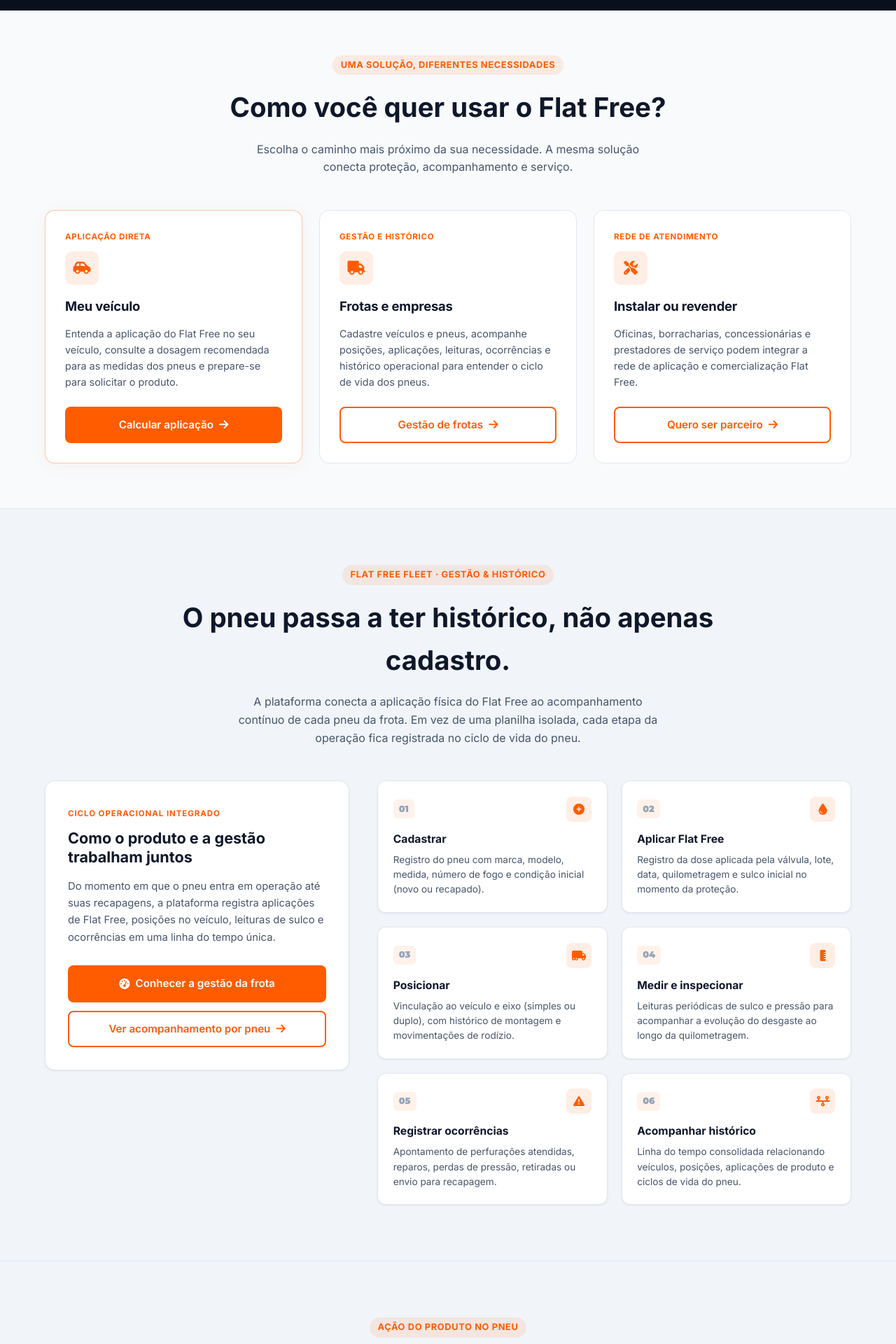
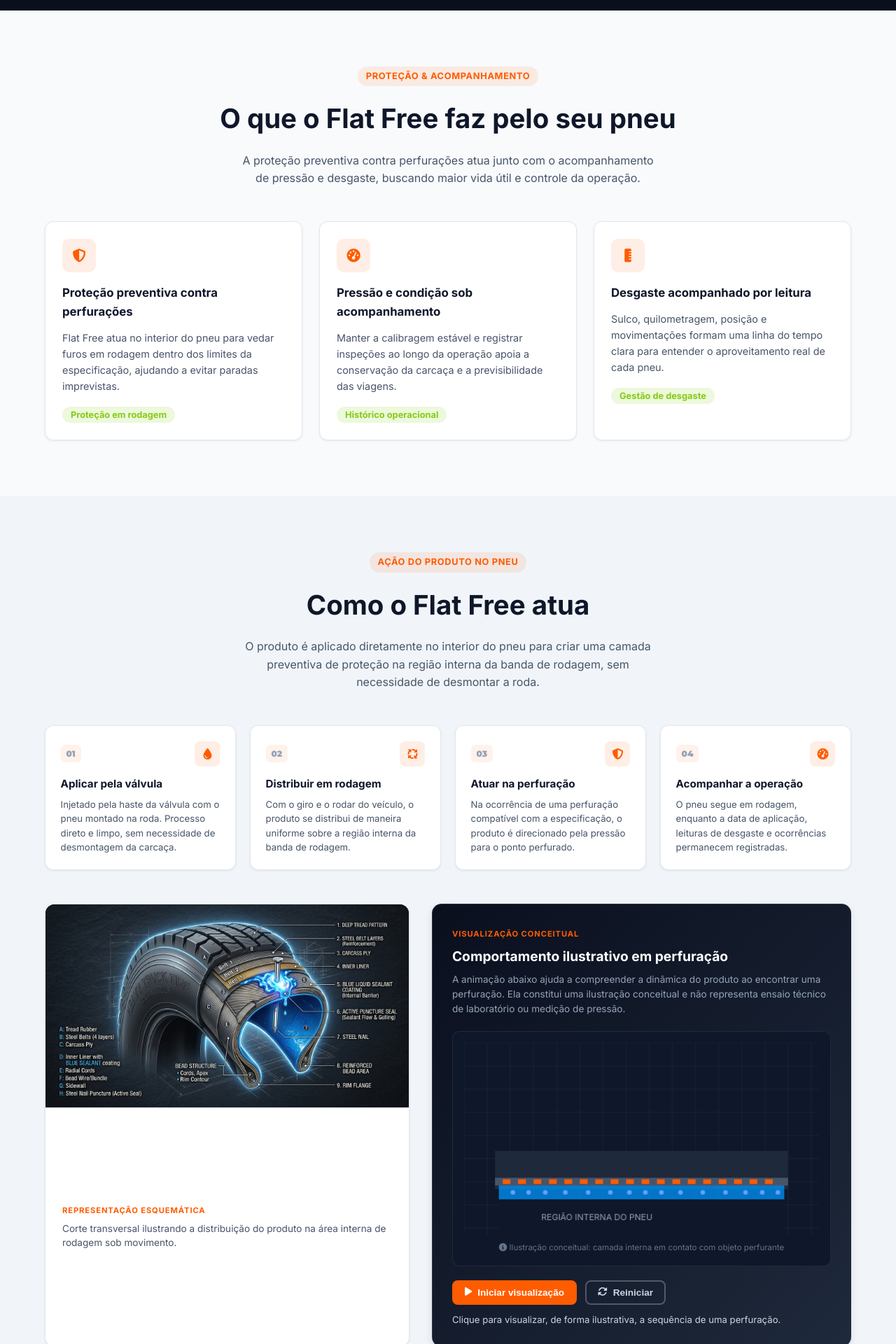
Before and after one commit to vicgouveia-cloud/flat-free-brasil, a Next.js app: page / in a window 1280 px wide. Shown: the part 800-2720 px from the top of the page at 70% size. Built offline with nearby package versions, Linux system fonts and the light colour scheme.

Commit message:
feat(home): reorganize information architecture and narrative flow

```diff
--- a/app/page.tsx
+++ b/app/page.tsx
@@ -165,13 +165,168 @@ export default function HomePage() {
           </div>
         </section>
 
-        {/* AUDIENCES */}
+        {/* CAPÍTULO 1 — FLAT FREE / PRODUTO */}
+
+        {/* BENEFÍCIOS */}
+        <section id="beneficios" className="section" aria-labelledby="home-beneficios-title">
+          <div className="container">
+            <div className="section-header">
+              <span className="section-tag">Proteção &amp; acompanhamento</span>
+              <h2 id="home-beneficios-title" className="section-title">O que o Flat Free faz pelo seu pneu</h2>
+              <p className="section-description">A proteção preventiva contra perfurações atua junto com o acompanhamento de pressão e desgaste, buscando maior vida útil e controle da operação.</p>
+            </div>
+            <div className="grid-3">
+              {[
+                { icon: 'fa-shield-halved', title: 'Proteção preventiva contra perfurações', desc: 'Flat Free atua no interior do pneu para vedar furos em rodagem dentro dos limites da especificação, ajudando a evitar paradas imprevistas.', tag: 'Proteção em rodagem' },
+                { icon: 'fa-gauge-high', title: 'Pressão e condição sob acompanhamento', desc: 'Manter a calibragem estável e registrar inspeções ao longo da operação apoia a conservação da carcaça e a previsibilidade das viagens.', tag: 'Histórico operacional' },
+                { icon: 'fa-ruler-vertical', title: 'Desgaste acompanhado por leitura', desc: 'Sulco, quilometragem, posição e movimentações formam uma linha do tempo clara para entender o aproveitamento real de cada pneu.', tag: 'Gestão de desgaste' },
+              ].map(card => (
+                <div key={card.title} className="card" style={{ transition: 'transform 0.2s', cursor: 'default' }}>
+                  <div style={{ width: '3rem', height: '3rem', background: 'rgba(255,92,0,0.1)', borderRadius: '10px', display: 'flex', alignItems: 'center', justifyContent: 'center', marginBottom: '1rem' }}>
+                    <i className={`fas ${card.icon}`} style={{ fontSize: '1.2rem', color: 'var(--color-safety-orange)' }} />
+                  </div>
+                  <h3 style={{ fontWeight: 700, marginBottom: '0.75rem', fontSize: '1.05rem' }}>{card.title}</h3>
+                  <p style={{ color: 'var(--text-secondary)', fontSize: '0.9rem', marginBottom: '1rem', lineHeight: 1.6 }}>{card.desc}</p>
+                  <span style={{ background: 'rgba(132,204,22,0.15)', color: 'var(--color-industrial-lime)', padding: '0.25rem 0.75rem', borderRadius: '50px', fontSize: '0.8rem', fontWeight: 700 }}>{card.tag}</span>
+                </div>
+              ))}
+            </div>
+          </div>
+        </section>
+
+        {/* TECNOLOGIA / COMO O PRODUTO ATUA */}
+        <section id="tecnologia" className="section home-tech-section" aria-labelledby="home-tech-title">
+          <div className="container">
+            <div className="section-header">
+              <span className="section-tag">Ação do produto no pneu</span>
+              <h2 id="home-tech-title" className="section-title">Como o Flat Free atua</h2>
+              <p className="section-description">
+                O produto é aplicado diretamente no interior do pneu para criar uma camada preventiva de proteção na região interna da banda de rodagem, sem necessidade de desmontar a roda.
+              </p>
+            </div>
+
+            {/* 4-step sequence: Aplicar -> Distribuir -> Atuar na perfuração -> Acompanhar */}
+            <div className="home-tech-steps-grid">
+              {[
+                {
+                  step: '01',
+                  icon: 'fa-droplet',
+                  title: 'Aplicar pela válvula',
+                  desc: 'Injetado pela haste da válvula com o pneu montado na roda. Processo direto e limpo, sem necessidade de desmontagem da carcaça.',
+                },
+                {
+                  step: '02',
+                  icon: 'fa-arrows-spin',
+                  title: 'Distribuir em rodagem',
+                  desc: 'Com o giro e o rodar do veículo, o produto se distribui de maneira uniforme sobre a região interna da banda de rodagem.',
+                },
+                {
+                  step: '03',
+                  icon: 'fa-shield-halved',
+                  title: 'Atuar na perfuração',
+                  desc: 'Na ocorrência de uma perfuração compatível com a especificação, o produto é direcionado pela pressão para o ponto perfurado.',
+                },
+                {
+                  step: '04',
+                  icon: 'fa-gauge-high',
+                  title: 'Acompanhar a operação',
+                  desc: 'O pneu segue em rodagem, enquanto a data de aplicação, leituras de desgaste e ocorrências permanecem registradas.',
+                },
+              ].map(item => (
+                <div key={item.step} className="home-tech-step-card">
+                  <div className="home-tech-step-top">
+                    <span className="home-tech-step-num">{item.step}</span>
+                    <div className="home-tech-step-icon">
+                      <i className={`fas ${item.icon}`} aria-hidden="true" />
+                    </div>
+                  </div>
+                  <h4>{item.title}</h4>
+                  <p>{item.desc}</p>
+                </div>
+              ))}
+            </div>
+
+            {/* Cutaway diagram & explanatory visualization */}
+            <div className="home-tech-visual-container">
+              <div className="home-tech-diagram-card">
+                <div className="home-tech-diagram-media">
+                  <Image
+                    src="/images/tire_diagram_3d.jpg"
+                    alt="Diagrama ilustrativo do corte transversal do pneu com camada interna protegida por Flat Free"
+                    width={1000}
+                    height={600}
+                    sizes="(max-width: 900px) calc(100vw - 48px), 50vw"
+                    style={{ width: '100%', height: 'auto', display: 'block' }}
+                  />
+                </div>
+                <div className="home-tech-diagram-caption">
+                  <span className="home-tech-caption-badge">Representação esquemática</span>
+                  <p>Corte transversal ilustrando a distribuição do produto na área interna de rodagem sob movimento.</p>
+                </div>
+              </div>
+
+              <div className="home-tech-visualizer-card">
+                <div className="home-tech-visualizer-header">
+                  <span className="home-tech-caption-badge">Visualização conceitual</span>
+                  <h3>Comportamento ilustrativo em perfuração</h3>
+                  <p>
+                    A animação abaixo ajuda a compreender a dinâmica do produto ao encontrar uma perfuração. Ela constitui uma ilustração conceitual e não representa ensaio técnico de laboratório ou medição de pressão.
+                  </p>
+                </div>
+
+                <div className="home-tech-canvas-frame">
+                  <canvas ref={canvasRef} width={460} height={250} className="home-tech-canvas" />
+                  <p className="home-tech-canvas-caption">
+                    <i className="fas fa-info-circle" aria-hidden="true" /> Ilustração conceitual: camada interna em contato com objeto perfurante
+                  </p>
+                </div>
+
+                <div className="home-tech-visualizer-controls">
+                  <div className="home-tech-ctrl-buttons">
+                    <button className="btn btn-primary btn-sm" onClick={startSim}>
+                      <i className="fas fa-play" aria-hidden="true" /> Iniciar visualização
+                    </button>
+                    <button className="btn btn-outline btn-sm" onClick={resetSim} style={{ color: '#cbd5e1', borderColor: 'rgba(255,255,255,0.25)' }}>
+                      <i className="fas fa-rotate" aria-hidden="true" /> Reiniciar
+                    </button>
+                  </div>
+                  <p className="home-tech-status-text">{simStatus}</p>
+                </div>
+              </div>
+            </div>
+          </div>
+        </section>
+
+        {/* DOSAGEM E AQUISIÇÃO */}
+        <section id="calculadora" className="section" style={{ background: 'var(--bg-surface)' }} aria-labelledby="home-calc-title">
+          <div className="container">
+            <div className="home-tech-journey-cta" style={{ margin: 0 }}>
+              <div className="home-tech-cta-copy">
+                <span className="section-tag" style={{ marginBottom: '0.5rem', display: 'inline-block' }}>Aplicação Flat Free</span>
+                <h3 id="home-calc-title" style={{ fontSize: '1.35rem', fontWeight: 800, margin: '0.25rem 0 0.5rem', color: 'var(--text-primary)' }}>Comece pela medida do pneu</h3>
+                <p>Consulte a dosagem recomendada pela medida ou transfira os itens calculados diretamente para solicitar atendimento com nossa equipe.</p>
+              </div>
+              <div className="home-tech-cta-actions">
+                <Link href="/calculadora" className="btn btn-secondary btn-lg">
+                  <i className="fas fa-calculator" aria-hidden="true" /> Calcular aplicação
+                </Link>
+                <Link href="/solicitar" className="btn btn-primary btn-lg">
+                  Quero Flat Free <i className="fas fa-arrow-right" aria-hidden="true" />
+                </Link>
+              </div>
+            </div>
+          </div>
+        </section>
+
+        {/* CAPÍTULO 2 — CONHEÇA SEUS PNEUS / GESTÃO */}
+
+        {/* JORNADAS / ESCOLHA DE CAMINHO */}
         <section className="section home-audiences-section" aria-labelledby="home-audiences-title">
           <div className="container">
             <div className="section-header">
-              <span className="section-tag">Uma solução, diferentes necessidades</span>
+              <span className="section-tag">Caminhos de atendimento</span>
               <h2 id="home-audiences-title" className="section-title">Como você quer usar o Flat Free?</h2>
-              <p className="section-description">Escolha o caminho mais próximo da sua necessidade. A mesma solução conecta proteção, acompanhamento e serviço.</p>
+              <p className="section-description">Seja para um veículo individual, operação de frota ou parceria comercial, escolha o caminho adequado à sua rotina.</p>
             </div>
             <div className="home-audiences-grid">
               {[
@@ -182,7 +337,7 @@ export default function HomePage() {
                   desc: 'Entenda a aplicação do Flat Free no seu veículo, consulte a dosagem recomendada para as medidas dos pneus e prepare-se para solicitar o produto.',
                   href: '/calculadora',
                   cta: 'Calcular aplicação',
-                  isPrimary: true,
+                  isPrimary: false,
                 },
                 {
                   badge: 'Gestão e histórico',
@@ -191,7 +346,7 @@ export default function HomePage() {
                   desc: 'Cadastre veículos e pneus, acompanhe posições, aplicações, leituras, ocorrências e histórico operacional para entender o ciclo de vida dos pneus.',
                   href: '/app',
                   cta: 'Gestão de frotas',
-                  isPrimary: false,
+                  isPrimary: true,
                 },
                 {
                   badge: 'Rede de atendimento',
@@ -303,171 +458,10 @@ export default function HomePage() {
           </div>
         </section>
 
-        {/* TECHNOLOGY / PRODUCT ACTION */}
-        <section id="tecnologia" className="section home-tech-section" aria-labelledby="home-tech-title">
-          <div className="container">
-            <div className="section-header">
-              <span className="section-tag">Ação do produto no pneu</span>
-              <h2 id="home-tech-title" className="section-title">Como o Flat Free atua</h2>
-              <p className="section-description">
-                O produto é aplicado diretamente no interior do pneu para criar uma camada preventiva de proteção na região interna da banda de rodagem, sem necessidade de desmontar a roda.
-              </p>
-            </div>
-
-            {/* 4-step sequence: Aplicar -> Distribuir -> Atuar na perfuração -> Acompanhar */}
-            <div className="home-tech-steps-grid">
-              {[
-                {
-                  step: '01',
-                  icon: 'fa-droplet',
-                  title: 'Aplicar pela válvula',
-                  desc: 'Injetado pela haste da válvula com o pneu montado na roda. Processo direto e limpo, sem necessidade de desmontagem da carcaça.',
-                },
-                {
-                  step: '02',
-                  icon: 'fa-arrows-spin',
-                  title: 'Distribuir em rodagem',
-                  desc: 'Com o giro e o rodar do veículo, o produto se distribui de maneira uniforme sobre a região interna da banda de rodagem.',
-                },
-                {
-                  step: '03',
-                  icon: 'fa-shield-halved',
-                  title: 'Atuar na perfuração',
-                  desc: 'Na ocorrência de uma perfuração compatível com a especificação, o produto é direcionado pela pressão para o ponto perfurado.',
-                },
-                {
-                  step: '04',
-                  icon: 'fa-gauge-high',
-                  title: 'Acompanhar a operação',
-                  desc: 'O pneu segue em rodagem, enquanto a data de aplicação, leituras de desgaste e ocorrências permanecem registradas.',
-                },
-              ].map(item => (
-                <div key={item.step} className="home-tech-step-card">
-                  <div className="home-tech-step-top">
-                    <span className="home-tech-step-num">{item.step}</span>
-                    <div className="home-tech-step-icon">
-                      <i className={`fas ${item.icon}`} aria-hidden="true" />
-                    </div>
-                  </div>
-                  <h4>{item.title}</h4>
-                  <p>{item.desc}</p>
-                </div>
-              ))}
-            </div>
-
-            {/* Cutaway diagram & explanatory visualization */}
-            <div className="home-tech-visual-container">
-              <div className="home-tech-diagram-card">
-                <div className="home-tech-diagram-media">
-                  <Image
-                    src="/images/tire_diagram_3d.jpg"
-                    alt="Diagrama ilustrativo do corte transversal do pneu com camada interna protegida por Flat Free"
-                    width={1000}
-                    height={600}
-                    sizes="(max-width: 900px) calc(100vw - 48px), 50vw"
-                    style={{ width: '100%', height: 'auto', display: 'block' }}
-                  />
-                </div>
-                <div className="home-tech-diagram-caption">
-                  <span className="home-tech-caption-badge">Representação esquemática</span>
-                  <p>Corte transversal ilustrando a distribuição do produto na área interna de rodagem sob movimento.</p>
-                </div>
-              </div>
-
-              <div className="home-tech-visualizer-card">
-                <div className="home-tech-visualizer-header">
-                  <span className="home-tech-caption-badge">Visualização conceitual</span>
-                  <h3>Comportamento ilustrativo em perfuração</h3>
-                  <p>
-                    A animação abaixo ajuda a compreender a dinâmica do produto ao encontrar uma perfuração. Ela constitui uma ilustração conceitual e não representa ensaio técnico de laboratório ou medição de pressão.
-                  </p>
-                </div>
-
-                <div className="home-tech-canvas-frame">
-                  <canvas ref={canvasRef} width={460} height={250} className="home-tech-canvas" />
-                  <p className="home-tech-canvas-caption">
-                    <i className="fas fa-info-circle" aria-hidden="true" /> Ilustração conceitual: camada interna em contato com objeto perfurante
-                  </p>
-                </div>
-
-                <div className="home-tech-visualizer-controls">
-                  <div className="home-tech-ctrl-buttons">
-                    <button className="btn btn-primary btn-sm" onClick={startSim}>
-                      <i className="fas fa-play" aria-hidden="true" /> Iniciar visualização
-                    </button>
-                    <button className="btn btn-outline btn-sm" onClick={resetSim} style={{ color: '#cbd5e1', borderColor: 'rgba(255,255,255,0.25)' }}>
-                      <i className="fas fa-rotate" aria-hidden="true" /> Reiniciar
-                    </button>
-                  </div>
-                  <p className="home-tech-status-text">{simStatus}</p>
-                </div>
-              </div>
-            </div>
-
-            {/* Natural journey continuation */}
-            <div className="home-tech-journey-cta">
-              <div className="home-tech-cta-copy">
-                <h4>Quer saber a dosagem para seus pneus?</h4>
-                <p>Consulte a dosagem recomendada pela medida ou envie seus dados para solicitar atendimento.</p>
-              </div>
-              <div className="home-tech-cta-actions">
-                <Link href="/calculadora" className="btn btn-secondary">
-                  <i className="fas fa-calculator" aria-hidden="true" /> Calcular aplicação
-                </Link>
-                <Link href="/solicitar" className="btn btn-primary">
-                  Quero Flat Free <i className="fas fa-arrow-right" aria-hidden="true" />
-                </Link>
-              </div>
-            </div>
-          </div>
-        </section>
-
-        {/* BENEFITS */}
-        <section id="beneficios" className="section">
-          <div className="container">
-            <div className="section-header">
-              <span className="section-tag">Proteção &amp; acompanhamento</span>
-              <h2 className="section-title">Produto e gestão trabalhando juntos</h2>
-              <p className="section-description">A proteção contra perfurações se soma ao acompanhamento de pressão, desgaste, posição e histórico do pneu ao longo da operação.</p>
-            </div>
-            <div className="grid-3">
-              {[
-                { icon: 'fa-gauge-high', title: 'Pressão e condição sob acompanhamento', desc: 'Registre leituras ao longo da operação e mantenha o histórico do pneu disponível para apoiar inspeções e decisões de manutenção.', tag: 'Histórico operacional' },
-                { icon: 'fa-ruler-vertical', title: 'Desgaste acompanhado por leitura', desc: 'Sulco, quilometragem, posição e movimentações formam uma linha do tempo que ajuda a entender como cada pneu está sendo utilizado.', tag: 'Gestão de desgaste' },
-                { icon: 'fa-shield-halved', title: 'Proteção contra perfurações', desc: 'Flat Free atua como proteção preventiva contra perfurações compatíveis com sua especificação, enquanto a plataforma registra a aplicação e acompanha o pneu tratado.', tag: 'Produto + plataforma' },
-              ].map(card => (
-                <div key={card.title} className="card" style={{ transition: 'transform 0.2s', cursor: 'default' }}>
-                  <div style={{ width: '3rem', height: '3rem', background: 'rgba(255,92,0,0.1)', borderRadius: '10px', display: 'flex', alignItems: 'center', justifyContent: 'center', marginBottom: '1rem' }}>
-                    <i className={`fas ${card.icon}`} style={{ fontSize: '1.2rem', color: 'var(--color-safety-orange)' }} />
-                  </div>
-                  <h3 style={{ fontWeight: 700, marginBottom: '0.75rem', fontSize: '1.05rem' }}>{card.title}</h3>
-                  <p style={{ color: 'var(--text-secondary)', fontSize: '0.9rem', marginBottom: '1rem', lineHeight: 1.6 }}>{card.desc}</p>
-                  <span style={{ background: 'rgba(132,204,22,0.15)', color: 'var(--color-industrial-lime)', padding: '0.25rem 0.75rem', borderRadius: '50px', fontSize: '0.8rem', fontWeight: 700 }}>{card.tag}</span>
-                </div>
-              ))}
-            </div>
-          </div>
-        </section>
-
-        {/* APPLICATION CTA */}
-        <section id="calculadora" className="section" style={{ background: 'var(--bg-surface-elevated)' }}>
-          <div className="container">
-            <div className="section-header">
-              <span className="section-tag">Aplicação Flat Free</span>
-              <h2 className="section-title">Comece pela medida do pneu</h2>
-              <p className="section-description">Use a calculadora de dosagem para consultar a quantidade de referência por pneu. Depois, você pode levar os itens calculados diretamente para a solicitação de atendimento.</p>
-            </div>
-            <div className="card" style={{ maxWidth: '760px', margin: '0 auto', textAlign: 'center' }}>
-              <div style={{ display: 'flex', justifyContent: 'center', gap: '1rem', flexWrap: 'wrap' }}>
-                <Link href="/calculadora" className="btn btn-primary btn-lg"><i className="fas fa-calculator" /> Calcular dosagem</Link>
-                <Link href="/solicitar" className="btn btn-outline btn-lg"><i className="fas fa-paper-plane" /> Falar com a Flat Free</Link>
-              </div>
-            </div>
-          </div>
-        </section>
+        {/* CAPÍTULO 3 — CONHECIMENTO */}
 
         {/* ARTICLES */}
-        <section id="artigos" className="section">
+        <section id="artigos" className="section" style={{ background: 'var(--bg-primary)' }}>
           <div className="container">
             <div className="section-header">
               <span className="section-tag">Conteúdo e conhecimento</span>
@@ -501,12 +495,27 @@ export default function HomePage() {
                   </div>
                 </div>
               </article>
-              <aside className="card" style={{ display: 'flex', flexDirection: 'column', gap: '1rem' }}>
-                <img src="/images/flat_free_product.jpg" alt="Embalagem do produto Flat Free" style={{ borderRadius: '8px', width: '100%', height: '160px', objectFit: 'cover' }} />
-                <h4 style={{ fontWeight: 700 }}>Flat Free</h4>
-                <p style={{ fontSize: '0.85rem', color: 'var(--text-secondary)' }}>Consulte a aplicação conforme a medida do pneu e a necessidade do veículo ou da frota.</p>
-                <p style={{ fontSize: '0.85rem', color: 'var(--text-secondary)' }}>Consulte a dosagem pela medida do pneu ou fale com a equipe para confirmar a aplicação adequada ao seu uso.</p>
-                <Link href="/calculadora" className="btn btn-outline" style={{ justifyContent: 'center' }}><i className="fas fa-calculator" /> Consultar Dosagem</Link>
+              <aside className="card" style={{ display: 'flex', flexDirection: 'column', gap: '1.25rem', justifyContent: 'center' }}>
+                <div style={{ width: '3.25rem', height: '3.25rem', background: 'rgba(255, 92, 0, 0.1)', borderRadius: '12px', display: 'flex', alignItems: 'center', justifyContent: 'center', color: 'var(--color-safety-orange)', fontSize: '1.35rem' }}>
+                  <i className="fas fa-calculator" aria-hidden="true" />
+                </div>
+                <div>
+                  <span className="section-tag" style={{ fontSize: '0.72rem', marginBottom: '0.5rem', display: 'inline-block' }}>Orientação técnica</span>
+                  <h4 style={{ fontWeight: 800, fontSize: '1.15rem', marginBottom: '0.5rem' }}>Calculadora de Dosagem</h4>
+                  <p style={{ fontSize: '0.875rem', color: 'var(--text-secondary)', lineHeight: 1.6 }}>Consulte a dosagem recomendada pela medida do pneu antes da aplicação ou transfira os dados para solicitar seu pedido.</p>
+                </div>
+                <div style={{ borderTop: '1px solid var(--border-color)', paddingTop: '1rem' }}>
+                  <ul style={{ listStyle: 'none', display: 'flex', flexDirection: 'column', gap: '0.5rem', padding: 0, margin: '0 0 1.25rem' }}>
+                    {['Doses catalogadas e empíricas', 'Cálculo para múltiplos pneus', 'Conversão direta em baldes 18,9L'].map(f => (
+                      <li key={f} style={{ fontSize: '0.825rem', display: 'flex', gap: '0.5rem', alignItems: 'center', color: 'var(--text-secondary)' }}>
+                        <i className="fas fa-check-circle" style={{ color: 'var(--color-industrial-lime)' }} aria-hidden="true" /> {f}
+                      </li>
+                    ))}
+                  </ul>
+                  <Link href="/calculadora" className="btn btn-outline" style={{ width: '100%', justifyContent: 'center' }}>
+                    <i className="fas fa-calculator" aria-hidden="true" /> Consultar Dosagem
+                  </Link>
+                </div>
               </aside>
             </div>
           </div>
```
